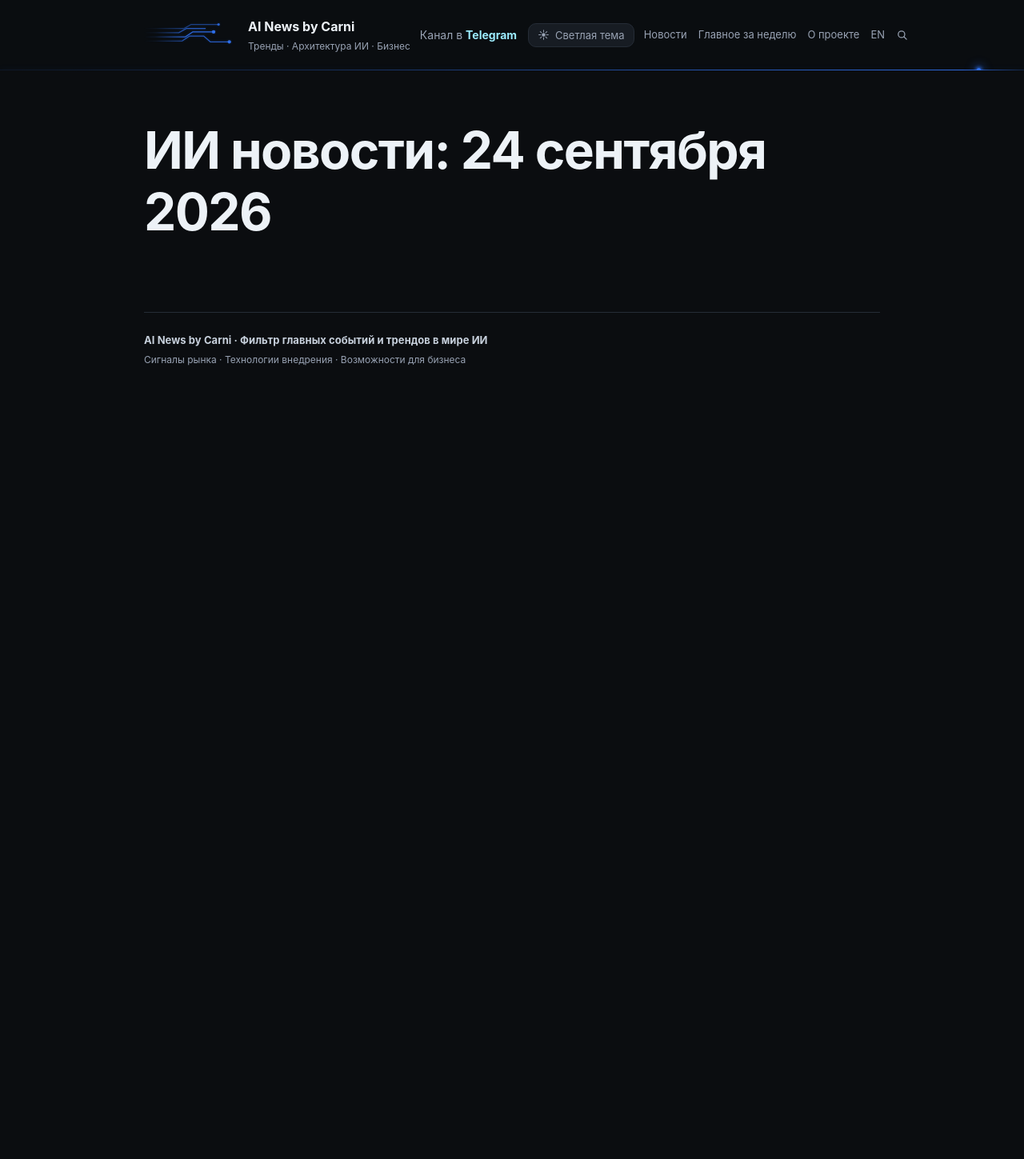
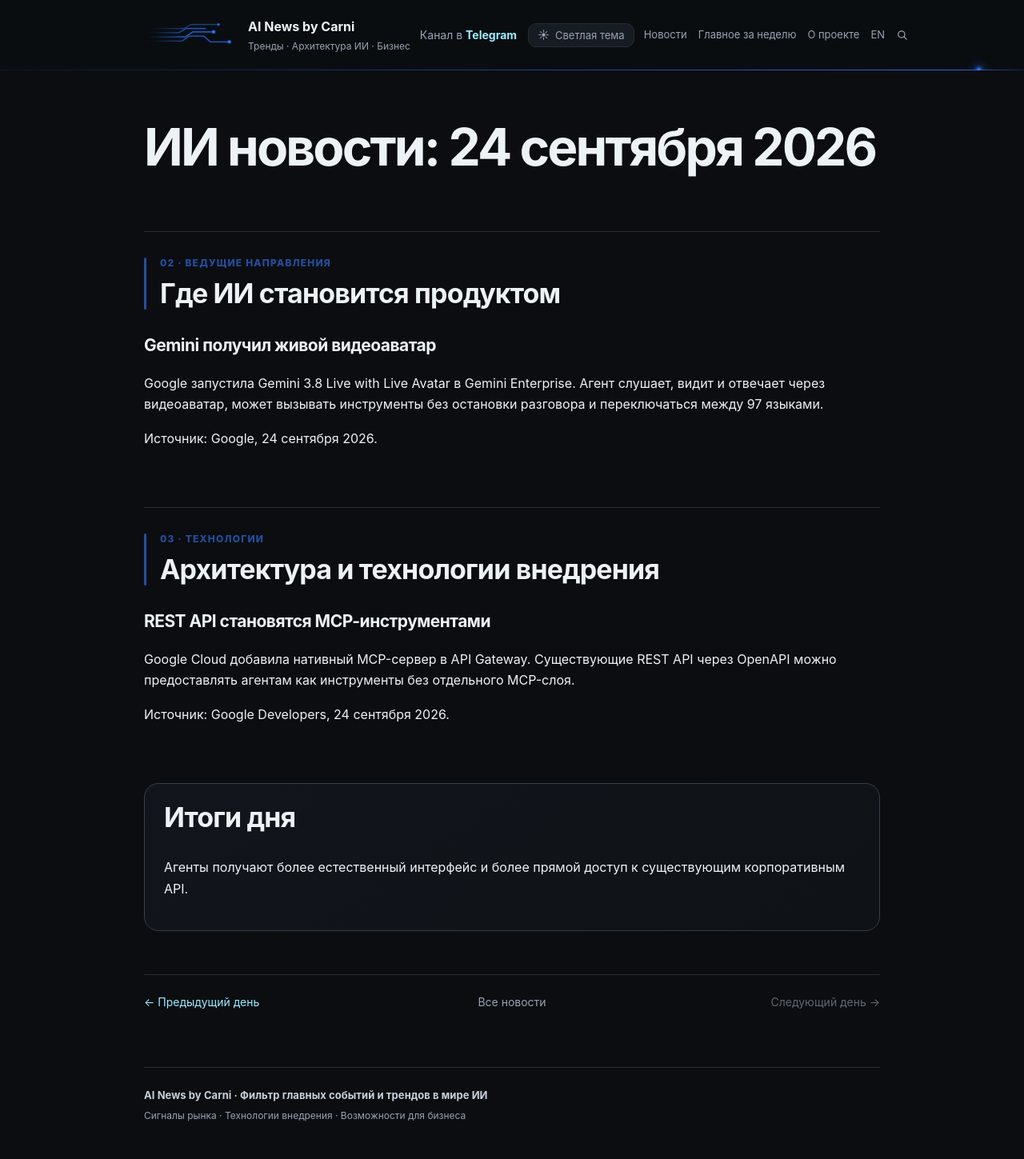
Before and after one commit to DmitryCarni/ai-news-by-carni, a Jekyll site: the page built from daily/2026-09-24.md, in a window 1280 px wide. Shown: the whole page at 80% size. Built offline with Jekyll 4.4.1, drawn with Linux system fonts in a browser that asks for light colours; our own code applies the rules of GitHub Pages for plain Markdown files; before the commit the page ends 900 px from its top, so only the background shows below that.

Commit message:
Complete Daily 2026-09-24

```diff
--- a/daily/2026-09-24.md
+++ b/daily/2026-09-24.md
@@ -1 +1,33 @@
+---
+layout: report
+report_type: daily
+report_date: 2026-09-24
+title: "ИИ новости: 24 сентября 2026"
+permalink: /daily/2026-09-24/
+---
+
 # ИИ новости: 24 сентября 2026
+
+## Где ИИ становится продуктом {#applied}
+
+### Gemini получил живой видеоаватар
+
+Google запустила Gemini 3.8 Live with Live Avatar в Gemini Enterprise. Агент слушает, видит и отвечает через видеоаватар, может вызывать инструменты без остановки разговора и переключаться между 97 языками.
+
+Источник: Google, 24 сентября 2026.
+
+## Архитектура и технологии внедрения {#stack}
+
+### REST API становятся MCP-инструментами
+
+Google Cloud добавила нативный MCP-сервер в API Gateway. Существующие REST API через OpenAPI можно предоставлять агентам как инструменты без отдельного MCP-слоя.
+
+Источник: Google Developers, 24 сентября 2026.
+
+<div id="conclusions" class="conclusions" markdown="1">
+
+## Итоги дня
+
+Агенты получают более естественный интерфейс и более прямой доступ к существующим корпоративным API.
+
+</div>
```
